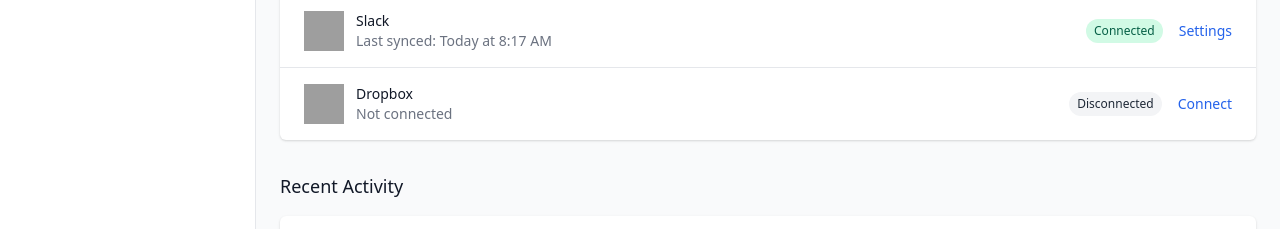
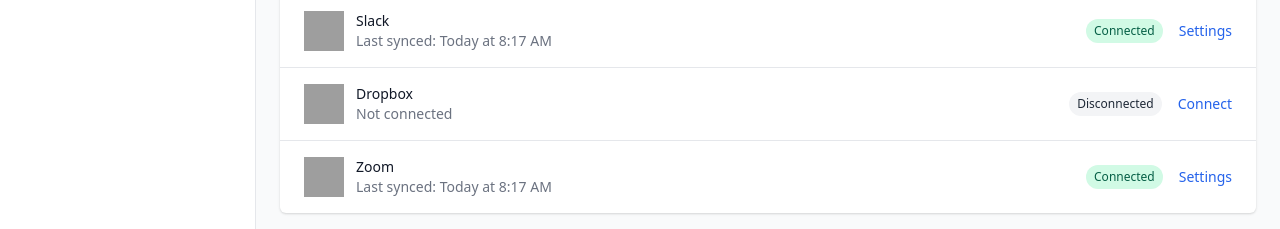
Before and after one commit to boga-venu/glynac-admin, a plain HTML site: page pages/admin-dashboard.html in a window 1280 px wide. Shown: the part 520-749 px from the top of the page. Drawn offline with nearby package versions, Linux system fonts and the light colour scheme; grey boxes are pictures that could not be loaded.

Commit message:
Add files via upload

```diff
--- a/pages/admin-dashboard.html
+++ b/pages/admin-dashboard.html
@@ -122,7 +122,7 @@
                                             </dt>
                                             <dd>
                                                 <div class="text-lg font-medium text-gray-900">
-                                                    45
+                                                    248
                                                 </div>
                                             </dd>
                                         </dl>
@@ -156,7 +156,7 @@
                                             </dt>
                                             <dd>
                                                 <div class="text-lg font-medium text-gray-900">
-                                                    3
+                                                    4
                                                 </div>
                                             </dd>
                                         </dl>
@@ -190,7 +190,7 @@
                                             </dt>
                                             <dd>
                                                 <div class="text-lg font-medium text-gray-900">
-                                                    6
+                                                    8
                                                 </div>
                                             </dd>
                                         </dl>
@@ -237,7 +237,7 @@
                                     <div class="flex items-center justify-between">
                                         <div class="flex items-center">
                                             <img class="h-10 w-10"
-                                                src="https://img.icons8.com/color/48/000000/google-workspace.png"
+                                                src="https://img.icons8.com/?size=100&id=17949&format=png&color=000000"
                                                 alt="Google Workspace">
                                             <div class="ml-3">
                                                 <p class="text-sm font-medium text-gray-900">Google Workspace</p>
@@ -287,6 +287,23 @@
                                                 class="px-2 py-1 text-xs font-medium rounded-full bg-gray-100 text-gray-800">Disconnected</span>
                                             <button class="ml-4 text-sm font-medium text-blue-600 hover:text-blue-500">
                                                 Connect
+                                            </button>
+                                        </div>
+                                    </div>
+                                </li>
+                                <li class="px-6 py-4">
+                                    <div class="flex items-center justify-between">
+                                        <div class="flex items-center">
+                                            <img class="h-10 w-10" src="https://img.icons8.com/color/48/000000/zoom.png" alt="Slack">
+                                            <div class="ml-3">
+                                                <p class="text-sm font-medium text-gray-900">Zoom</p>
+                                                <p class="text-sm text-gray-500">Last synced: Today at 8:17 AM</p>
+                                            </div>
+                                        </div>
+                                        <div class="flex items-center">
+                                            <span class="px-2 py-1 text-xs font-medium rounded-full bg-green-100 text-green-800">Connected</span>
+                                            <button class="ml-4 text-sm font-medium text-blue-600 hover:text-blue-500">
+                                                Settings
                                             </button>
                                         </div>
                                     </div>
```
